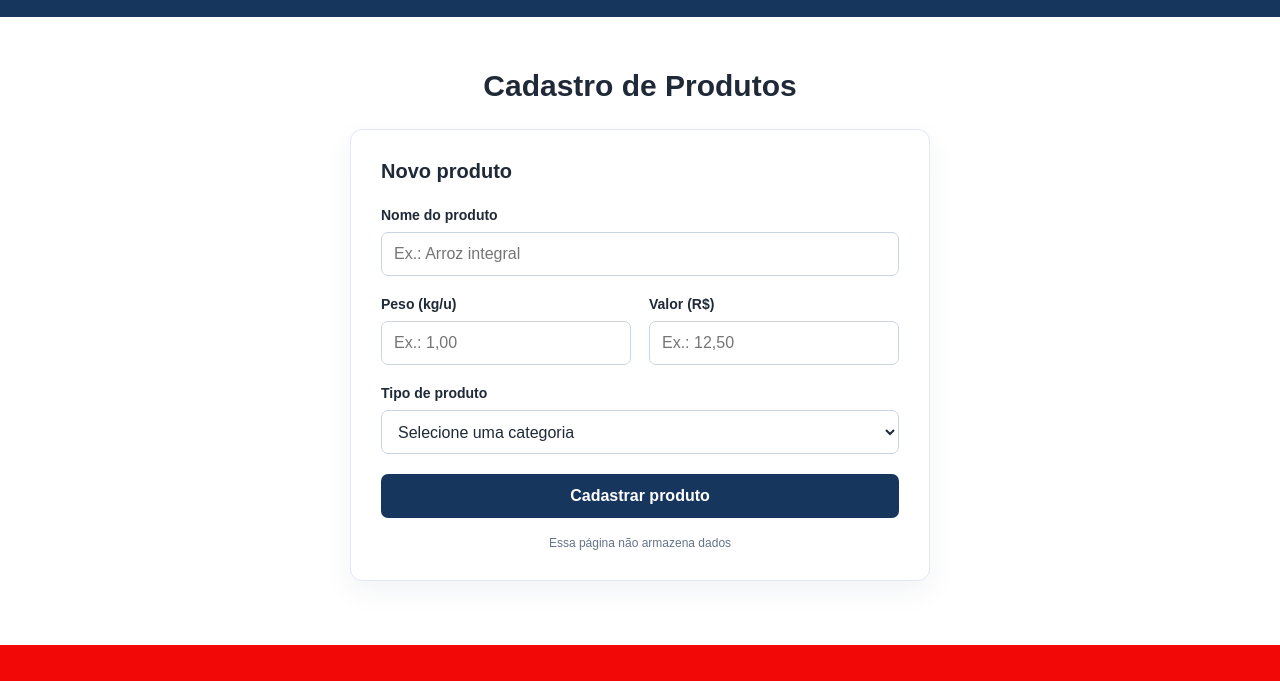
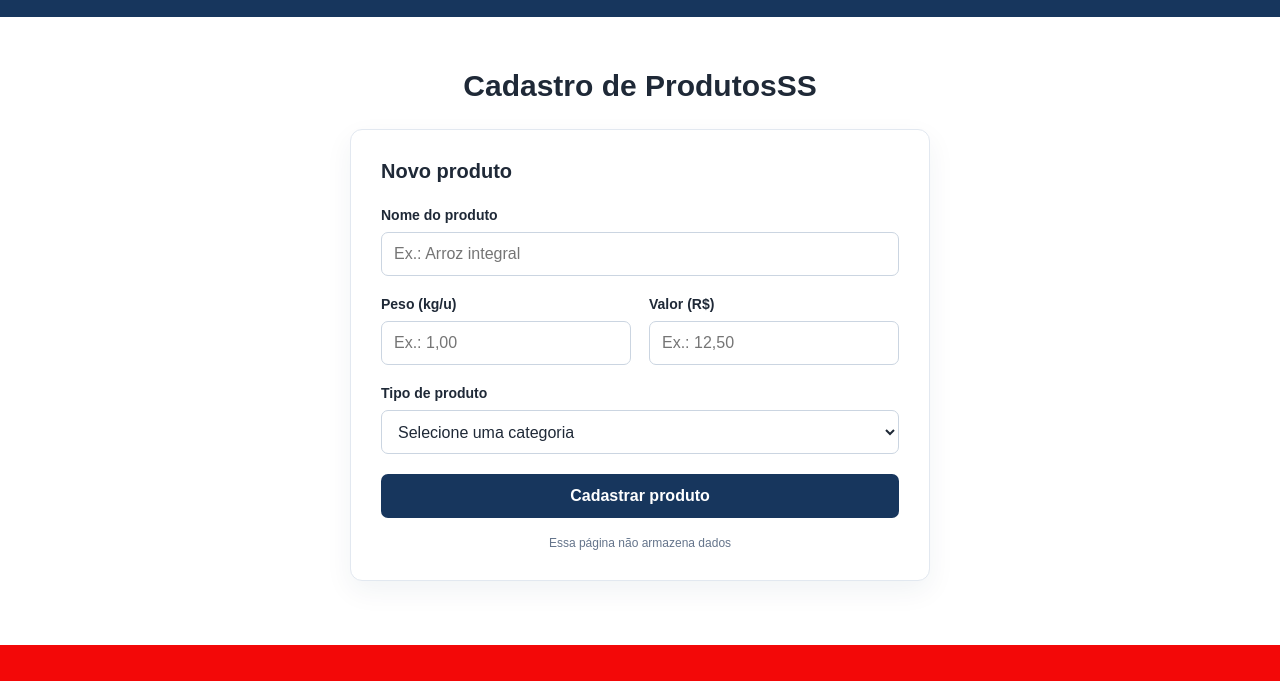
Before and after one commit to pedrolopes1915/projeto-devops-pipelines, a plain HTML site: page index.html in a window 1280 px wide. Shown: the part 138-819 px from the top of the page. Drawn offline with Linux system fonts and the light colour scheme.

Commit message:
alteracoes

```diff
--- a/index.html
+++ b/index.html
@@ -21,7 +21,7 @@
 
     <main class="container conteudo-principal">
         <div class="introducao">
-            <h1>Cadastro de Produtos</h1>
+            <h1>Cadastro de ProdutosSS</h1>
         </div>
 
         <section class="painel" aria-labelledby="titulo-formulario">
```
